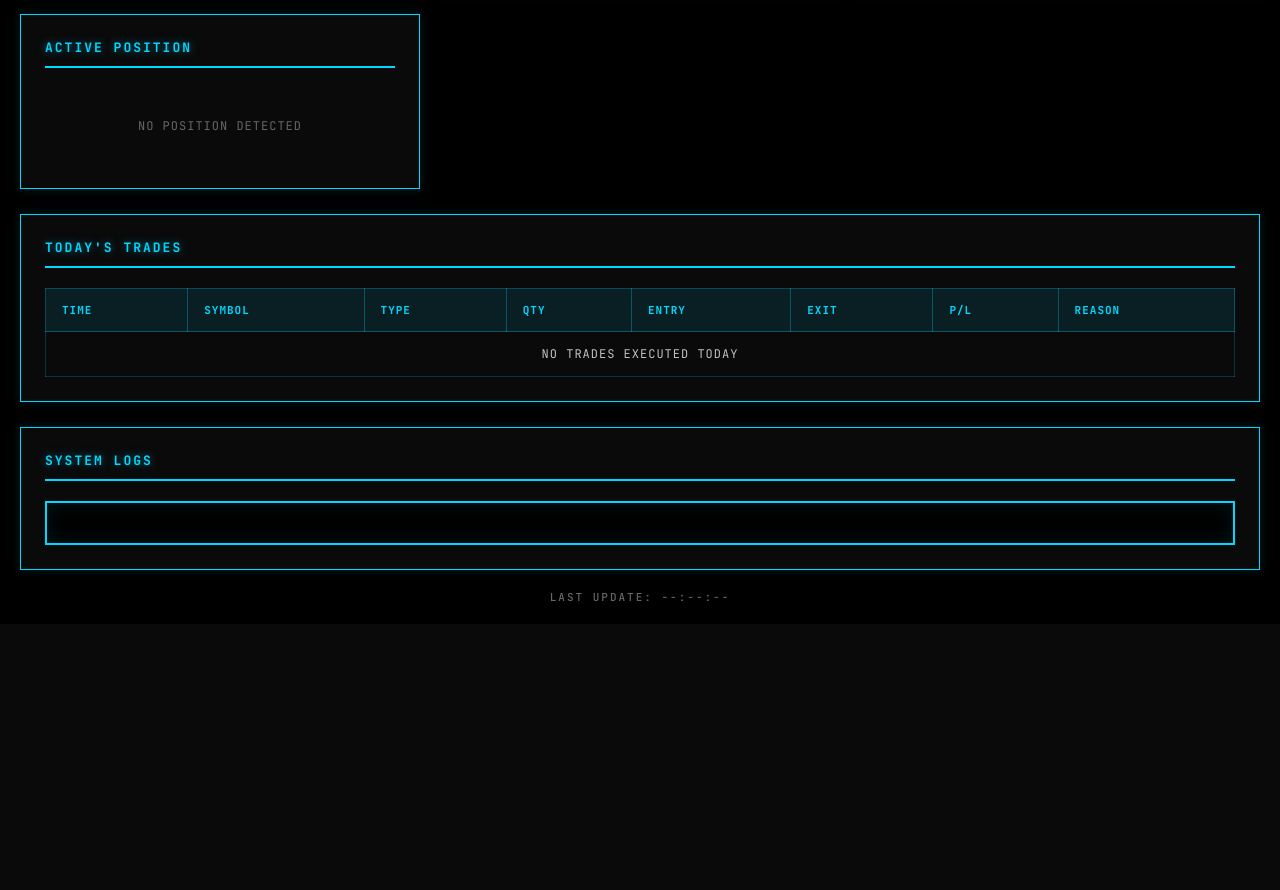
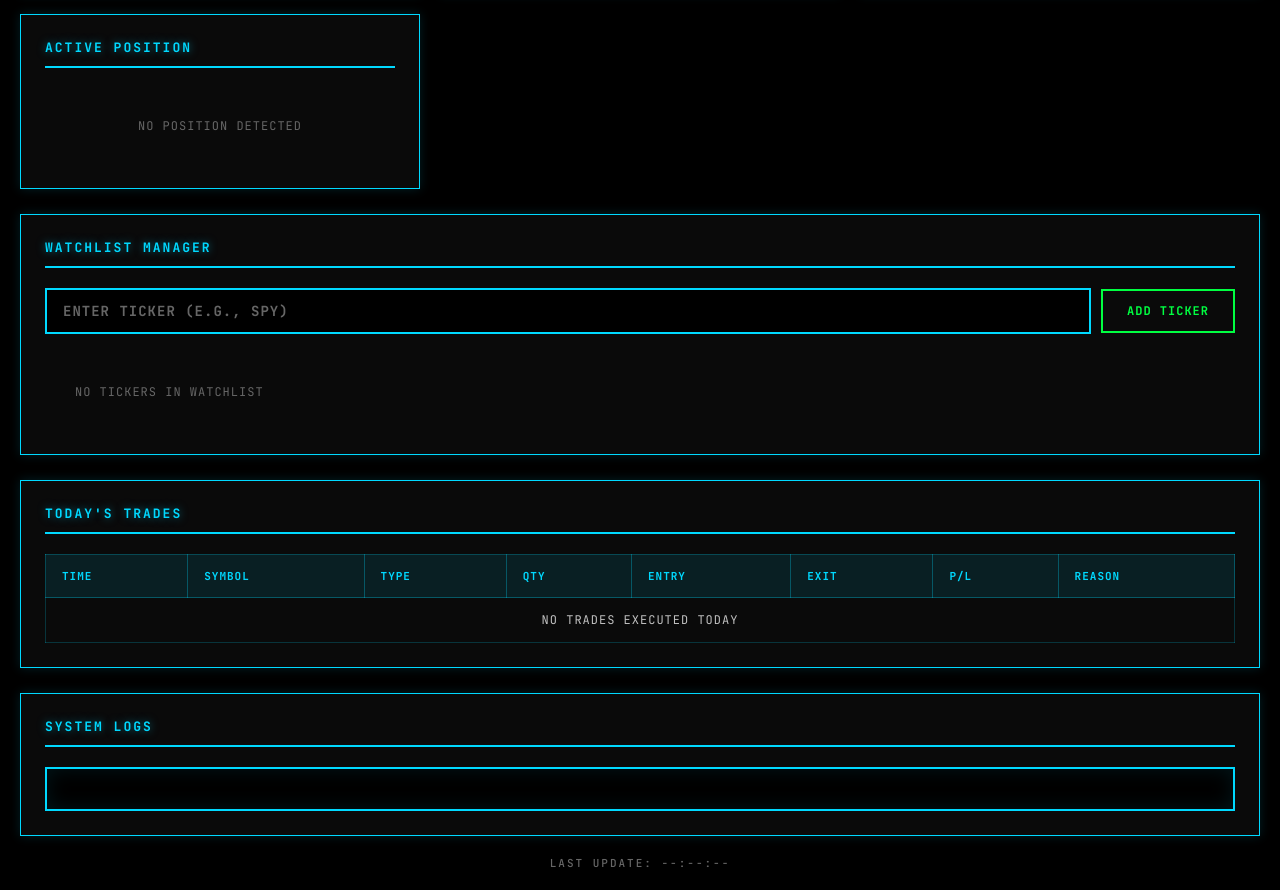
Before and after one commit to CodeShali/scalp-bot, a Flask app: page / in a window 1280 px wide. Shown: the part 551-1441 px from the top of the page. Before the commit the page ends 1152 px from the top, so only its background shows below. Run offline with Flask 3, Linux system fonts and the light colour scheme; data that the repository does not hold is empty; parts of the project's set-up code (start-up, migrations or seed data) failed here and were passed over.

Commit message:
Add watchlist manager feature to dashboard
Features:
- Add tickers to watchlist from dashboard
- Remove tickers with one click
- Real-time watchlist display with cyan tags
- Auto-saves changes to config.yaml
- Discord notifications on add/remove
- Validation for ticker format
- Enter key support for quick add
- API endpoints: GET /api/watchlist, POST /api/watchlist/add, POST /api/watchlist/remove

```diff
--- a/main.py
+++ b/main.py
@@ -925,6 +925,107 @@ def api_dashboard_url():
     })
 
 
+@app.route('/api/watchlist')
+def api_get_watchlist():
+    """Get current watchlist."""
+    bot = ScalpingBot._instance
+    if not bot:
+        return jsonify({'error': 'Bot not initialized'}), 503
+
+    watchlist = bot.config.get('watchlist', {}).get('symbols', [])
+    return jsonify({'watchlist': watchlist})
+
+
+@app.route('/api/watchlist/add', methods=['POST'])
+def api_add_to_watchlist():
+    """Add ticker to watchlist."""
+    bot = ScalpingBot._instance
+    if not bot:
+        return jsonify({'error': 'Bot not initialized'}), 503
+
+    data = request.get_json()
+    ticker = data.get('ticker', '').upper().strip()
+
+    if not ticker:
+        return jsonify({'error': 'Ticker is required'}), 400
+
+    # Validate ticker format (basic check)
+    if not ticker.isalpha() or len(ticker) > 5:
+        return jsonify({'error': 'Invalid ticker format'}), 400
+
+    # Get current watchlist
+    if 'watchlist' not in bot.config:
+        bot.config['watchlist'] = {}
+    if 'symbols' not in bot.config['watchlist']:
+        bot.config['watchlist']['symbols'] = []
+
+    watchlist = bot.config['watchlist']['symbols']
+
+    if ticker in watchlist:
+        return jsonify({'error': f'{ticker} already in watchlist'}), 400
+
+    # Add ticker
+    watchlist.append(ticker)
+
+    # Save to config file
+    try:
+        import yaml
+        with open('config.yaml', 'w') as f:
+            yaml.dump(bot.config, f, default_flow_style=False)
+
+        logger.info("Added %s to watchlist", ticker)
+        bot.notifier.send(f"✅ Added **{ticker}** to watchlist")
+
+        return jsonify({
+            'success': True,
+            'message': f'{ticker} added to watchlist',
+            'watchlist': watchlist
+        })
+    except Exception as exc:
+        logger.error("Failed to update config: %s", exc)
+        return jsonify({'error': 'Failed to save configuration'}), 500
+
+
+@app.route('/api/watchlist/remove', methods=['POST'])
+def api_remove_from_watchlist():
+    """Remove ticker from watchlist."""
+    bot = ScalpingBot._instance
+    if not bot:
+        return jsonify({'error': 'Bot not initialized'}), 503
+
+    data = request.get_json()
+    ticker = data.get('ticker', '').upper().strip()
+
+    if not ticker:
+        return jsonify({'error': 'Ticker is required'}), 400
+
+    watchlist = bot.config.get('watchlist', {}).get('symbols', [])
+
+    if ticker not in watchlist:
+        return jsonify({'error': f'{ticker} not in watchlist'}), 400
+
+    # Remove ticker
+    watchlist.remove(ticker)
+
+    # Save to config file
+    try:
+        import yaml
+        with open('config.yaml', 'w') as f:
+            yaml.dump(bot.config, f, default_flow_style=False)
+
+        logger.info("Removed %s from watchlist", ticker)
+        bot.notifier.send(f"🗑️ Removed **{ticker}** from watchlist")
+
+        return jsonify({
+            'success': True,
+            'message': f'{ticker} removed from watchlist',
+            'watchlist': watchlist
+        })
+    except Exception as exc:
+        logger.error("Failed to update config: %s", exc)
+        return jsonify({'error': 'Failed to save configuration'}), 500
+
+
 def main() -> None:
     """Main entry point for the bot."""
     try:
--- a/static/dashboard.css
+++ b/static/dashboard.css
@@ -49,6 +49,15 @@ body { font-family: 'JetBrains Mono', monospace; background: #000000; color: #c0
 .logs-container::-webkit-scrollbar-thumb:hover { background: #00ffff; }
 .empty-state { text-align: center; padding: 30px; color: #666666; font-size: 12px; letter-spacing: 1px; text-transform: uppercase; }
 .refresh-time { text-align: center; color: #666666; margin-top: 20px; font-size: 11px; font-weight: 500; letter-spacing: 2px; text-transform: uppercase; }
+.watchlist-controls { display: flex; gap: 10px; margin-bottom: 20px; align-items: center; }
+.ticker-input { flex: 1; background: #000000; border: 2px solid #00d9ff; color: #ffffff; padding: 12px 16px; font-family: 'JetBrains Mono', monospace; font-size: 14px; font-weight: 700; text-transform: uppercase; letter-spacing: 1px; }
+.ticker-input:focus { outline: none; box-shadow: 0 0 15px rgba(0, 217, 255, 0.5); }
+.ticker-input::placeholder { color: #666666; }
+.watchlist-tags { display: flex; flex-wrap: wrap; gap: 10px; min-height: 60px; }
+.ticker-tag { display: inline-flex; align-items: center; gap: 10px; background: rgba(0, 217, 255, 0.1); border: 2px solid #00d9ff; color: #00d9ff; padding: 10px 16px; font-weight: 700; font-size: 14px; letter-spacing: 1px; transition: all 0.2s; }
+.ticker-tag:hover { background: rgba(0, 217, 255, 0.2); box-shadow: 0 0 15px rgba(0, 217, 255, 0.4); }
+.ticker-tag .remove-btn { background: none; border: none; color: #ff0055; cursor: pointer; font-size: 16px; font-weight: 700; padding: 0; margin: 0; transition: all 0.2s; }
+.ticker-tag .remove-btn:hover { color: #ff3377; text-shadow: 0 0 10px #ff0055; }
 .loading { animation: blink 1.5s infinite; }
 @keyframes blink { 0%, 100% { opacity: 1; } 50% { opacity: 0.4; } }
 @media (max-width: 768px) { .header { flex-direction: column; gap: 15px; text-align: center; } .grid { grid-template-columns: 1fr; } .control-panel { flex-direction: column; } }
--- a/static/dashboard.js
+++ b/static/dashboard.js
@@ -16,7 +16,93 @@ function formatTime(timestamp) {
     return date.toLocaleTimeString('en-US', { hour: '2-digit', minute: '2-digit', second: '2-digit' });
 }
 
+// Watchlist management
+async function loadWatchlist() {
+    try {
+        const response = await fetch('/api/watchlist');
+        const data = await response.json();
+        updateWatchlistDisplay(data.watchlist);
+    } catch (error) {
+        console.error('Error loading watchlist:', error);
+    }
+}
+
+function updateWatchlistDisplay(watchlist) {
+    const container = document.getElementById('watchlistContainer');
+    if (!watchlist || watchlist.length === 0) {
+        container.innerHTML = '<div class="empty-state">No tickers in watchlist</div>';
+        return;
+    }
+
+    container.innerHTML = watchlist.map(ticker => `
+        <div class="ticker-tag">
+            <span>${ticker}</span>
+            <button class="remove-btn" onclick="removeTicker('${ticker}')">✕</button>
+        </div>
+    `).join('');
+}
+
+async function addTicker() {
+    const input = document.getElementById('newTicker');
+    const ticker = input.value.trim().toUpperCase();
+
+    if (!ticker) {
+        alert('Please enter a ticker symbol');
+        return;
+    }
+
+    try {
+        const response = await fetch('/api/watchlist/add', {
+            method: 'POST',
+            headers: { 'Content-Type': 'application/json' },
+            body: JSON.stringify({ ticker })
+        });
+
+        const data = await response.json();
+
+        if (response.ok) {
+            input.value = '';
+            updateWatchlistDisplay(data.watchlist);
+            alert(`✓ ${ticker} added to watchlist`);
+        } else {
+            alert(`Error: ${data.error}`);
+        }
+    } catch (error) {
+        alert('Failed to add ticker');
+        console.error(error);
+    }
+}
+
+async function removeTicker(ticker) {
+    if (!confirm(`Remove ${ticker} from watchlist?`)) return;
+
+    try {
+        const response = await fetch('/api/watchlist/remove', {
+            method: 'POST',
+            headers: { 'Content-Type': 'application/json' },
+            body: JSON.stringify({ ticker })
+        });
+
+        const data = await response.json();
+
+        if (response.ok) {
+            updateWatchlistDisplay(data.watchlist);
+            alert(`✓ ${ticker} removed from watchlist`);
+        } else {
+            alert(`Error: ${data.error}`);
+        }
+    } catch (error) {
+        alert('Failed to remove ticker');
+        console.error(error);
+    }
+}
+
 // Control button handlers
+document.getElementById('addTickerBtn').addEventListener('click', addTicker);
+document.getElementById('newTicker').addEventListener('keypress', (e) => {
+    if (e.key === 'Enter') addTicker();
+});
+
 document.getElementById('pauseBtn').addEventListener('click', async () => {
     try {
         const response = await fetch('/api/controls/pause', { method: 'POST' });
@@ -214,5 +300,7 @@ function updateDashboard() {
 }
 
 // Initialize
+loadWatchlist();
 updateDashboard();
 setInterval(updateDashboard, 5000); // Refresh every 5 seconds
+setInterval(loadWatchlist, 30000); // Refresh watchlist every 30 seconds
--- a/templates/dashboard.html
+++ b/templates/dashboard.html
@@ -90,6 +90,18 @@
             </div>
         </div>
 
+        <!-- Watchlist Manager -->
+        <div class="card" style="margin-bottom: 25px;">
+            <div class="card-title">WATCHLIST MANAGER</div>
+            <div class="watchlist-controls">
+                <input type="text" id="newTicker" placeholder="Enter ticker (e.g., SPY)" maxlength="5" class="ticker-input">
+                <button id="addTickerBtn" class="btn btn-success">ADD TICKER</button>
+            </div>
+            <div id="watchlistContainer" class="watchlist-tags">
+                <div class="empty-state">Loading watchlist...</div>
+            </div>
+        </div>
+
         <!-- Today's Trades -->
         <div class="card" style="margin-bottom: 25px;">
             <div class="card-title">TODAY'S TRADES</div>
```
Also changed, not shown: PUBLISH_TO_GITHUB.md (added, +110 -0 lines), 1 other file.
